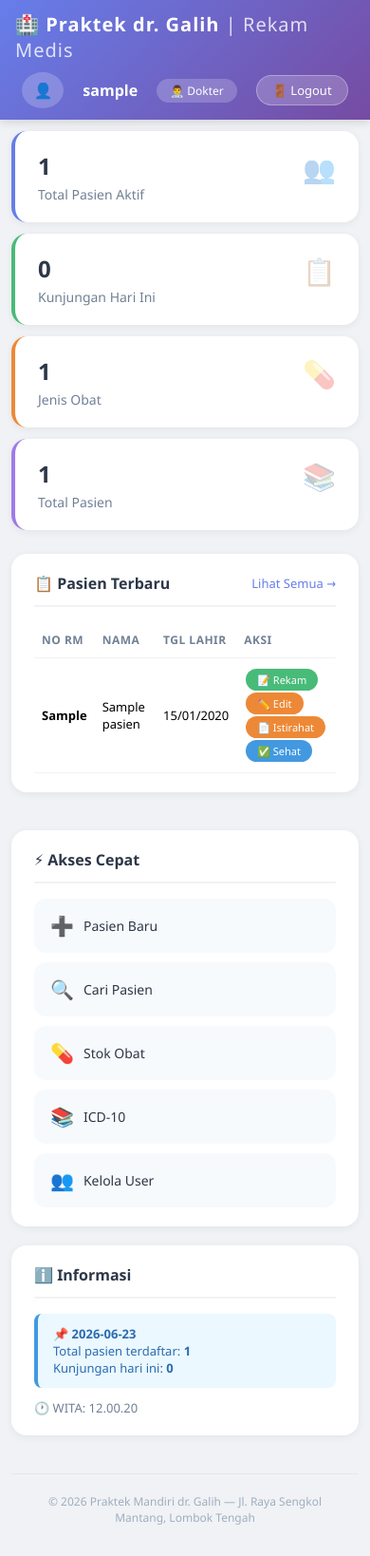
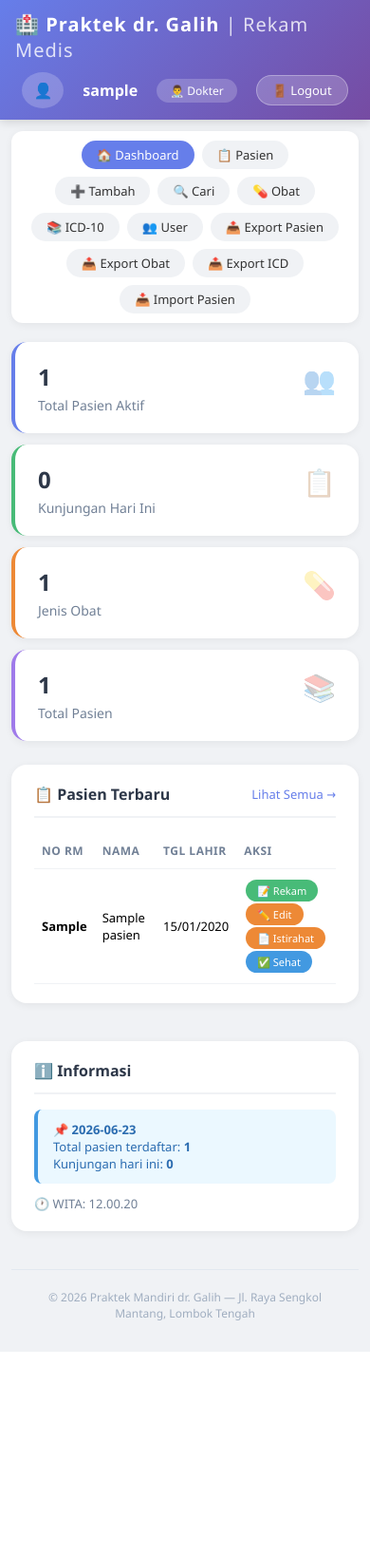
Before and after one commit to galih-sudo/django-klinik, a Django app: page / in a window 390 px wide. Shown: the whole page at 95% size. After the commit the page ends 1423 px from the top, so only its background shows below. Run offline with Django 5.2, Linux system fonts and the light colour scheme; a user stored in the database is signed in; tables that the repository leaves empty hold one stand-in row (values such as "Sample post").

Commit message:
Feat: Final Dashboard & Fix Logout
Perubahan:
- Dashboard responsive untuk HP & Desktop
- Fix logout dengan method POST
- Navbar seragam semua tombol
- Export/Import Excel
- REST API Mobile
- Cetak Surat PDF
- Role-based access (Dokter & Staf)

```diff
--- a/rekam_medis/templates/rekam_medis/dashboard.html
+++ b/rekam_medis/templates/rekam_medis/dashboard.html
@@ -50,18 +50,49 @@
             border-radius: 20px;
             font-size: 12px;
         }
-        .topbar .user-info .logout-btn {
+        .logout-btn {
             background: rgba(255,255,255,0.2);
             color: white;
             padding: 6px 16px;
             border-radius: 20px;
+            border: 1px solid rgba(255,255,255,0.3);
+            cursor: pointer;
+            font-size: 13px;
+            transition: all 0.3s;
+            font-family: inherit;
+        }
+        .logout-btn:hover {
+            background: rgba(255,255,255,0.3);
+        }
+
+        /* NAVBAR */
+        .navbar {
+            background: white;
+            padding: 10px 20px;
+            border-radius: 12px;
+            margin-bottom: 20px;
+            box-shadow: 0 2px 8px rgba(0,0,0,0.06);
+            display: flex;
+            flex-wrap: wrap;
+            gap: 8px;
+            align-items: center;
+        }
+        .navbar a {
+            padding: 6px 16px;
+            background: #f0f2f5;
+            color: #333;
+            border-radius: 20px;
             text-decoration: none;
             font-size: 13px;
-            transition: all 0.3s;
-            border: 1px solid rgba(255,255,255,0.3);
+            transition: all 0.2s;
         }
-        .topbar .user-info .logout-btn:hover {
-            background: rgba(255,255,255,0.3);
+        .navbar a:hover {
+            background: #667eea;
+            color: white;
+        }
+        .navbar a.active {
+            background: #667eea;
+            color: white;
         }
 
         /* WRAPPER */
@@ -196,34 +227,6 @@
         .btn-sehat { background: #4299e1; color: white; }
         .btn-detail { background: #9f7aea; color: white; }
 
-        /* SIDE PANEL */
-        .quick-actions {
-            display: grid;
-            grid-template-columns: 1fr 1fr;
-            gap: 10px;
-        }
-        .quick-actions a {
-            display: flex;
-            align-items: center;
-            gap: 10px;
-            padding: 14px 16px;
-            background: #f7fafc;
-            border-radius: 12px;
-            text-decoration: none;
-            color: #2d3748;
-            font-weight: 500;
-            font-size: 14px;
-            transition: all 0.3s;
-            border: 1px solid transparent;
-        }
-        .quick-actions a:hover {
-            background: #edf2f7;
-            border-color: #667eea;
-        }
-        .quick-actions a .icon {
-            font-size: 20px;
-        }
-
         .alert-info {
             background: #ebf8ff;
             border-left: 4px solid #4299e1;
@@ -254,6 +257,9 @@
                 flex-wrap: wrap;
                 justify-content: center;
             }
+            .navbar {
+                justify-content: center;
+            }
             .stats-grid {
                 grid-template-columns: repeat(2, 1fr);
                 gap: 12px;
@@ -263,9 +269,6 @@
             }
             .wrapper {
                 padding: 12px;
-            }
-            .quick-actions {
-                grid-template-columns: 1fr;
             }
         }
         @media (max-width: 480px) {
@@ -286,12 +289,32 @@
         <span class="role-badge">
             {% if user.profile.role == 'dokter' %}👨‍⚕️ Dokter{% else %}📋 Staf{% endif %}
         </span>
-        <a href="{% url 'logout' %}" class="logout-btn">🚪 Logout</a>
+        <form action="{% url 'logout' %}" method="post" style="display: inline; margin: 0;">
+            {% csrf_token %}
+            <button type="submit" class="logout-btn">🚪 Logout</button>
+        </form>
     </div>
 </div>
 
 <!-- ===== WRAPPER ===== -->
 <div class="wrapper">
+
+    <!-- ===== NAVBAR ===== -->
+    <div class="navbar">
+        <a href="/" class="active">🏠 Dashboard</a>
+        <a href="{% url 'daftar_pasien' %}">📋 Pasien</a>
+        <a href="{% url 'tambah_pasien' %}">➕ Tambah</a>
+        <a href="{% url 'cari_pasien' %}">🔍 Cari</a>
+        {% if user.profile.role == 'dokter' %}
+        <a href="{% url 'kelola_obat' %}">💊 Obat</a>
+        <a href="{% url 'kelola_icd10' %}">📚 ICD-10</a>
+        <a href="{% url 'kelola_user' %}">👥 User</a>
+        <a href="{% url 'export_pasien' %}">📤 Export Pasien</a>
+        <a href="{% url 'export_obat' %}">📤 Export Obat</a>
+        <a href="{% url 'export_icd10' %}">📤 Export ICD</a>
+        <a href="{% url 'import_pasien' %}">📥 Import Pasien</a>
+        {% endif %}
+    </div>
 
     <!-- STATS -->
     <div class="stats-grid">
@@ -368,33 +391,6 @@
 
         <!-- SIDE PANEL -->
         <div>
-            <!-- Quick Actions -->
-            <div class="card">
-                <div class="card-header">
-                    <h3>⚡ Akses Cepat</h3>
-                </div>
-                <div class="quick-actions">
-                    <a href="{% url 'tambah_pasien' %}">
-                        <span class="icon">➕</span> Pasien Baru
-                    </a>
-                    <a href="{% url 'cari_pasien' %}">
-                        <span class="icon">🔍</span> Cari Pasien
-                    </a>
-                    {% if user.profile.role == 'dokter' %}
-                    <a href="{% url 'kelola_obat' %}">
-                        <span class="icon">💊</span> Stok Obat
-                    </a>
-                    <a href="{% url 'kelola_icd10' %}">
-                        <span class="icon">📚</span> ICD-10
-                    </a>
-                    <a href="{% url 'kelola_user' %}">
-                        <span class="icon">👥</span> Kelola User
-                    </a>
-                    {% endif %}
-                </div>
-            </div>
-
-            <!-- Info -->
             <div class="card">
                 <div class="card-header">
                     <h3>ℹ️ Informasi</h3>
--- a/rekam_medis/urls.py
+++ b/rekam_medis/urls.py
@@ -1,6 +1,7 @@
 from django.urls import path
 from django.contrib.auth.views import LogoutView
 from . import views
+from . import api_views
 
 urlpatterns = [
     path('', views.dashboard, name='dashboard'),
@@ -35,4 +36,21 @@ urlpatterns = [
 
     # LOGOUT
     path('logout/', LogoutView.as_view(next_page='/accounts/login/'), name='logout'),
+
+    # EXPORT IMPORT
+    path('export/pasien/', views.export_pasien_excel, name='export_pasien'),
+    path('export/obat/', views.export_obat_excel, name='export_obat'),
+    path('export/icd10/', views.export_icd10_excel, name='export_icd10'),
+    path('import/pasien/', views.import_pasien_excel, name='import_pasien'),
+
+     # ========== API MOBILE ==========
+    path('api/pasien/', api_views.api_pasien_list, name='api_pasien'),
+    path('api/pasien/<int:pk>/', api_views.api_pasien_detail, name='api_pasien_detail'),
+    path('api/pasien/create/', api_views.api_pasien_create, name='api_pasien_create'),
+    path('api/rekam/', api_views.api_rekam_list, name='api_rekam'),
+    path('api/rekam/pasien/<int:pasien_id>/', api_views.api_rekam_pasien, name='api_rekam_pasien'),
+    path('api/rekam/create/', api_views.api_rekam_create, name='api_rekam_create'),
+    path('api/obat/', api_views.api_obat_list, name='api_obat'),
+    path('api/icd10/', api_views.api_icd10_list, name='api_icd10'),
+    path('api/icd10/search/<str:keyword>/', api_views.api_icd10_search, name='api_icd10_search'),
 ]
--- a/rekam_medis/views.py
+++ b/rekam_medis/views.py
@@ -10,6 +10,11 @@ from django.db import models
 from django.http import HttpResponse
 from django.template.loader import get_template
 from weasyprint import HTML
+import openpyxl
+from openpyxl import Workbook
+from django.http import HttpResponse
+import pandas as pd
+from io import BytesIO
 
 @login_required
 def dashboard(request):
@@ -290,6 +295,118 @@ def hapus_icd10(request, kode):
     icd.delete()
     return redirect('kelola_icd10')
 
+# ========== EXPORT EXCEL ==========
+@login_required
+@dokter_required
+def export_pasien_excel(request):
+    pasien_list = Pasien.objects.all().order_by('-id')
+
+    wb = Workbook()
+    ws = wb.active
+    ws.title = "Data Pasien"
+
+    # Header
+    headers = ['No RM', 'Nama', 'Jenis Kelamin', 'Tgl Lahir', 'Alamat', 'No Telp', 'Pekerjaan', 'Alergi', 'Status']
+    ws.append(headers)
+
+    # Data
+    for p in pasien_list:
+        ws.append([
+            p.no_rm,
+            p.nama,
+            p.get_jenis_kelamin_display(),
+            p.tgl_lahir.strftime('%Y-%m-%d') if p.tgl_lahir else '',
+            p.alamat,
+            p.no_telp,
+            p.pekerjaan,
+            p.alergi,
+            'Aktif' if p.aktif else 'Tidak Aktif'
+        ])
+
+    response = HttpResponse(content_type='application/vnd.openxmlformats-officedocument.spreadsheetml.sheet')
+    response['Content-Disposition'] = 'attachment; filename=data_pasien.xlsx'
+    wb.save(response)
+    return response
+
+@login_required
+@dokter_required
+def export_obat_excel(request):
+    obat_list = Obat.objects.all().order_by('nama')
+
+    wb = Workbook()
+    ws = wb.active
+    ws.title = "Data Obat"
+
+    headers = ['Nama Obat', 'Stok', 'Satuan']
+    ws.append(headers)
+
+    for o in obat_list:
+        ws.append([o.nama, o.stok, o.satuan])
+
+    response = HttpResponse(content_type='application/vnd.openxmlformats-officedocument.spreadsheetml.sheet')
+    response['Content-Disposition'] = 'attachment; filename=data_obat.xlsx'
+    wb.save(response)
+    return response
+
+@login_required
+@dokter_required
+def export_icd10_excel(request):
+    icd_list = ICD10.objects.all().order_by('kode')
+
+    wb = Workbook()
+    ws = wb.active
+    ws.title = "Data ICD-10"
+
+    headers = ['Kode', 'Nama Penyakit', 'Kategori']
+    ws.append(headers)
+
+    for i in icd_list:
+        ws.append([i.kode, i.nama_penyakit, i.kategori])
+
+    response = HttpResponse(content_type='application/vnd.openxmlformats-officedocument.spreadsheetml.sheet')
+    response['Content-Disposition'] = 'attachment; filename=data_icd10.xlsx'
+    wb.save(response)
+    return response
+
+# ========== IMPORT EXCEL ==========
+@login_required
+@dokter_required
+def import_pasien_excel(request):
+    if request.method == 'POST' and request.FILES.get('file_excel'):
+        file = request.FILES['file_excel']
+
+        try:
+            df = pd.read_excel(file)
+
+            for index, row in df.iterrows():
+                # Cek apakah No RM sudah ada
+                no_rm = str(row['No RM']) if pd.notna(row['No RM']) else None
+
+                if no_rm and Pasien.objects.filter(no_rm=no_rm).exists():
+                    continue  # Skip jika sudah ada
+
+                pasien = Pasien(
+                    no_rm=no_rm or f"{timezone.now().strftime('%y')}-{Pasien.objects.count() + 1:04d}",
+                    nama=row['Nama'] if pd.notna(row['Nama']) else '',
+                    jenis_kelamin=row['Jenis Kelamin'][0] if pd.notna(row['Jenis Kelamin']) and row['Jenis Kelamin'] else '',
+                    tgl_lahir=row['Tgl Lahir'] if pd.notna(row['Tgl Lahir']) else None,
+                    alamat=row['Alamat'] if pd.notna(row['Alamat']) else '',
+                    no_telp=row['No Telp'] if pd.notna(row['No Telp']) else '',
+                    pekerjaan=row['Pekerjaan'] if pd.notna(row['Pekerjaan']) else '',
+                    alergi=row['Alergi'] if pd.notna(row['Alergi']) else '',
+                    aktif=row['Status'] == 'Aktif' if pd.notna(row['Status']) else True
+                )
+                pasien.save()
+
+            messages.success(request, f'Import data pasien berhasil!')
+
+        except Exception as e:
+            messages.error(request, f'Error: {str(e)}')
+
+        return redirect('daftar_pasien')
+
+    return render(request, 'rekam_medis/import_pasien.html')
+
 # ========== CETAK SURAT ==========
 @login_required
 @dokter_required
```
Also changed, not shown: config/settings.py (+11 -0 lines), rekam_medis/api_views.py (added, +71 -0 lines), rekam_medis/serializers.py (added, +25 -0 lines), rekam_medis/templates/rekam_medis/import_pasien.html (added, +66 -0 lines).
